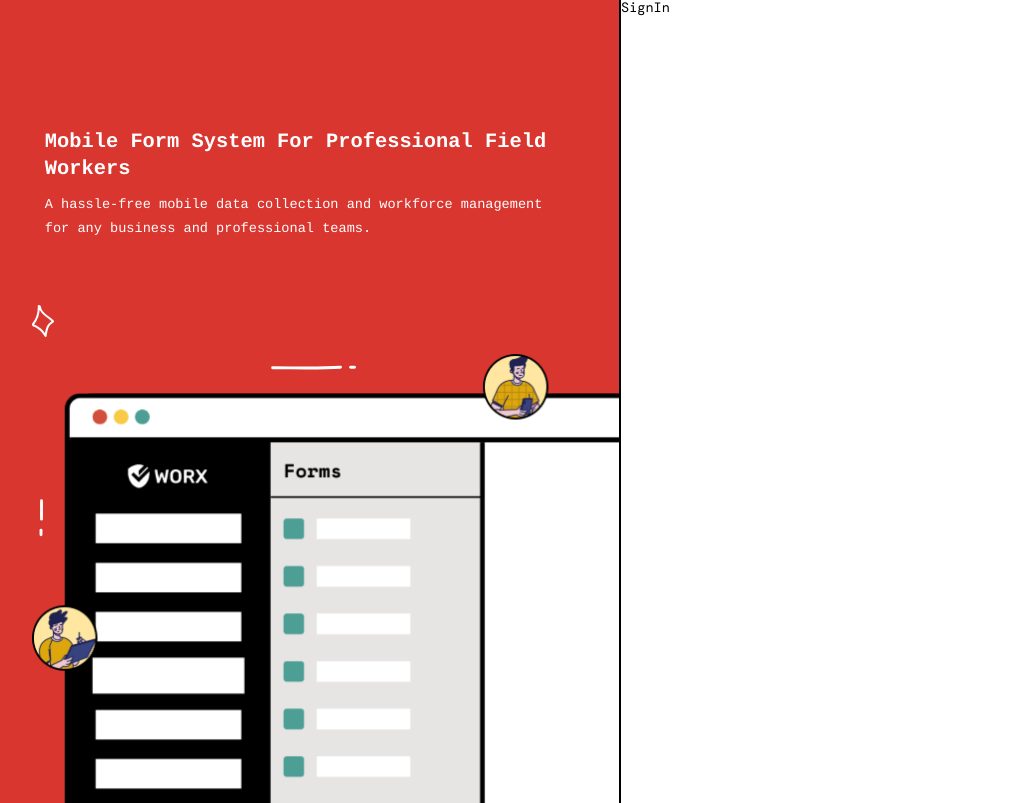
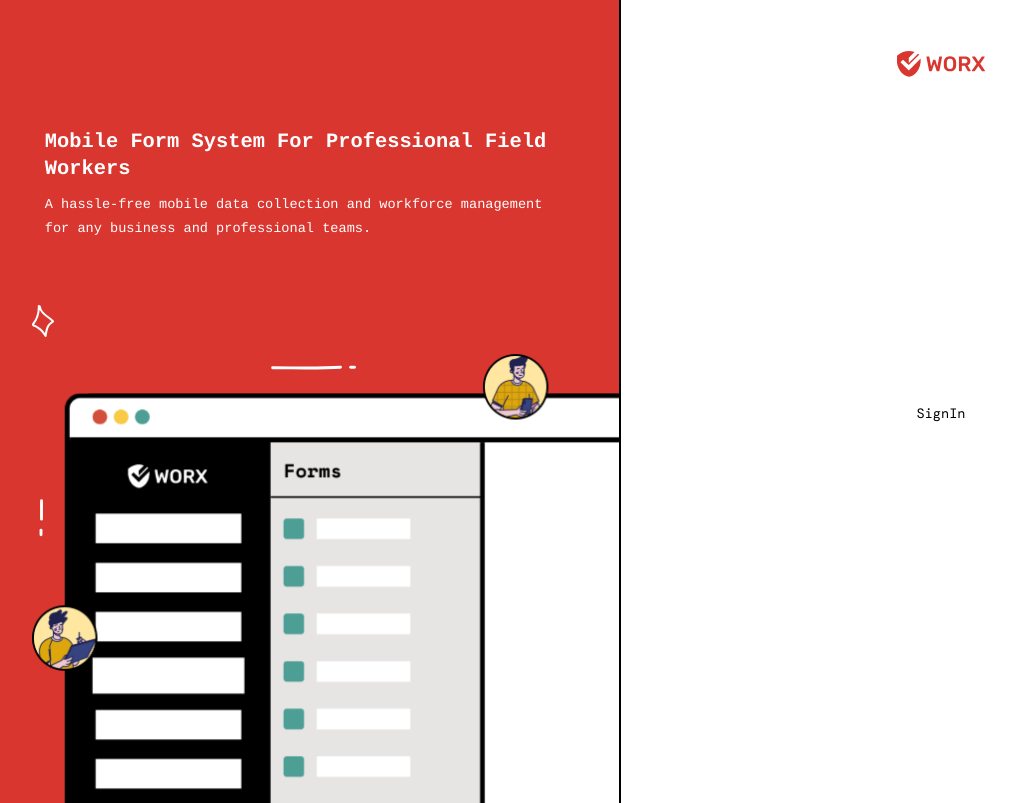
Before and after one commit to worxid/worx, a React (Create React App) app in the folder ui/: page /sign-in in a window 1280 px wide. Shown: the whole page, without its empty margins (19-1035 px from the left). Built offline with nearby package versions, Linux system fonts and the light colour scheme; a web font is replaced by a local one.

Commit message:
finish main content Grid component

```diff
--- a/ui/src/layouts/Authentication/Authentication.jsx
+++ b/ui/src/layouts/Authentication/Authentication.jsx
@@ -1,4 +1,5 @@
 // ASSETS
+import LogoProductWithText from 'assets/images/logos/product-logo-with-text.svg'
 import PictureComplementary from 'assets/images/pictures/authentication-complementary.svg'
 
 // MUIS
@@ -24,7 +25,7 @@ const Authentication = (props) => {
       <Grid
         item
         xs={6}
-        className={classes.contentSide}
+        className={`${classes.content} ${classes.contentSide}`}
       >
         <Stack className={classes.containerText}>
           {/* TITLE */}
@@ -57,8 +58,19 @@ const Authentication = (props) => {
       <Grid
         item
         xs={6}
+        className={`${classes.content} ${classes.contentMain}`}
       >
+        {/* PRODUCT LOGO */}
+        <Box
+          component='img'
+          src={LogoProductWithText}
+          alt=''
+        />
+
         {children}
+
+        {/* EMPTY BOX */}
+        <Box/>
       </Grid>
     </Grid>
   )
--- a/ui/src/layouts/Authentication/authenticationUseStyles.js
+++ b/ui/src/layouts/Authentication/authenticationUseStyles.js
@@ -8,10 +8,12 @@ const useStyles = makeStyles((theme) => ({
   root: {
     minHeight: '100vh',
   },
-  contentSide: {
+  content: {
     display: 'flex',
     flexDirection: 'column',
     justifyContent: 'space-between',
+  },
+  contentSide: {
     position: 'relative',
     backgroundColor: theme.palette.primary.main,
     borderRight: `3px solid ${theme.palette.common.black}`,
@@ -33,6 +35,10 @@ const useStyles = makeStyles((theme) => ({
     width: '92%',
     alignSelf: 'flex-end',
   },
+  contentMain: {
+    alignItems: 'center',
+    margin: '60px 0px',
+  },
 }))
 
 export default useStyles
```
Also changed, not shown: ui/src/assets/images/logos/product-logo-with-text.svg (added).
